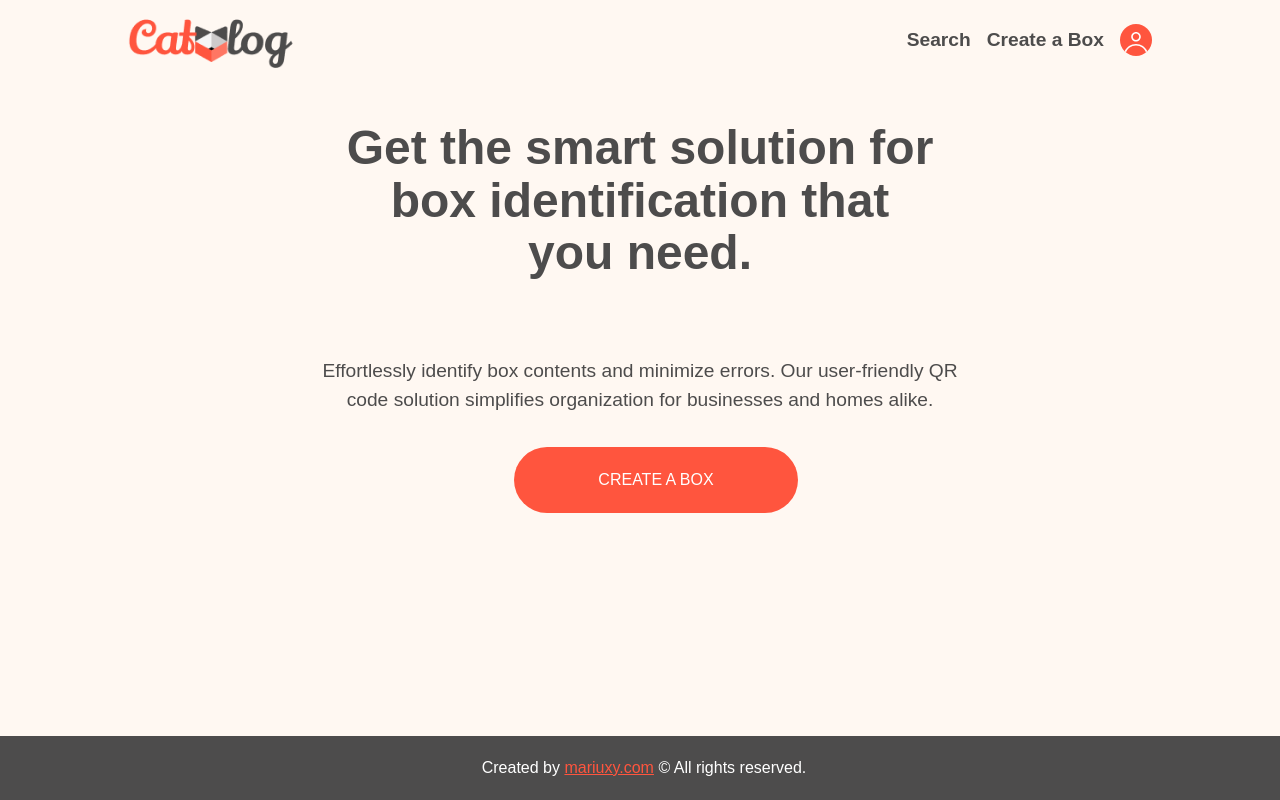
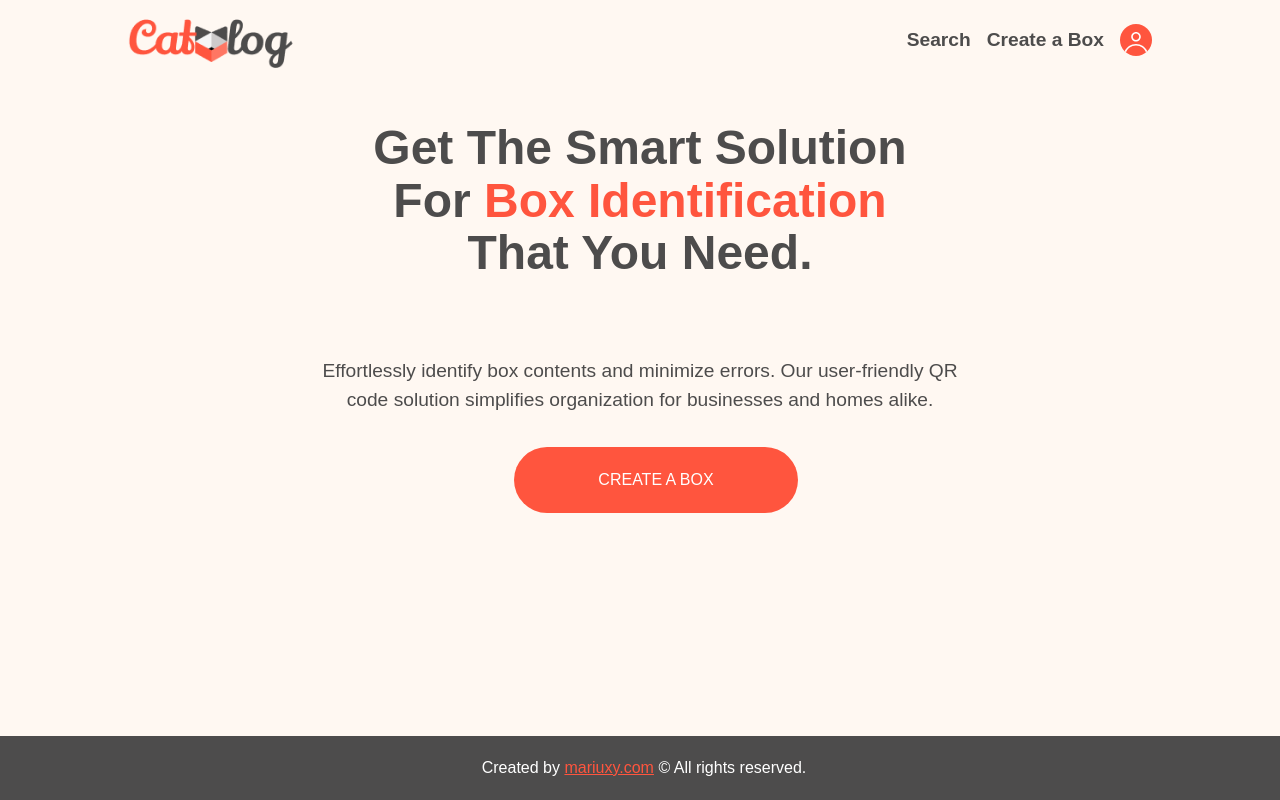
Before and after one commit to cat-a-log/FrontEnd, a React (Vite) app: page / in a window 1280 px wide. Shown: the top 800 px of the page. Built offline with nearby package versions, Linux system fonts and the light colour scheme.

Commit message:
add highlighted text to all titles

```diff
--- a/src/components/Titles/title.css
+++ b/src/components/Titles/title.css
@@ -25,6 +25,12 @@
 
 }
 
+ .highlight-color-titles{
+  color: var(--main-color);
+  font-size: 3rem;
+}
+
+
 @media screen and (max-width: 700px) {
   .content-main {
     flex-direction: column;
--- a/src/components/Titles/titleAddItem.jsx
+++ b/src/components/Titles/titleAddItem.jsx
@@ -1,18 +1,13 @@
-
-import './title.css'
-
+import "./title.css";
 
 function TitleAddItem() {
   return (
-
-
-        <div className="content-text">
-          <h1>
-            Let's add the magic item to Garden Box
-          </h1>
-        </div>
-
-
+    <div className="content-text">
+      <h1>
+        Let's Add The Magic <span className="highlight-color-titles">Item </span>
+        To <span className="highlight-color-titles">Garden Box</span>
+      </h1>
+    </div>
   );
 }
 
--- a/src/components/Titles/titleApp.jsx
+++ b/src/components/Titles/titleApp.jsx
@@ -1,18 +1,14 @@
-
-import './title.css'
-
+import "./title.css";
 
 function TitleApp() {
   return (
-
-
-        <div className="content-text">
-          <h1>
-            Get the smart solution for box identification that you need.
-          </h1>
-        </div>
-
-
+    <div className="content-text">
+      <h1>
+        Get The Smart Solution For
+        <span className="highlight-color-titles"> Box Identification </span> That
+        You Need.
+      </h1>
+    </div>
   );
 }
 
--- a/src/components/Titles/titleBoxDetails.jsx
+++ b/src/components/Titles/titleBoxDetails.jsx
@@ -1,18 +1,13 @@
-
-import './title.css'
-
+import "./title.css";
 
 function TitleBoxDetails() {
   return (
-
-
-        <div className="content-text-1line">
-          <h1>
-            Box Name
-          </h1>
-        </div>
-
-
+    <div className="content-text-1line">
+      <h1>
+        Box
+        <span className="highlight-color-titles"> Name </span>
+      </h1>
+    </div>
   );
 }
 
--- a/src/components/Titles/titleCreateBox.jsx
+++ b/src/components/Titles/titleCreateBox.jsx
@@ -1,18 +1,13 @@
-
-import './title.css'
-
+import "./title.css";
 
 function TitleCreateBox() {
   return (
-
-
-        <div className="content-text">
-          <h1>
-            Everything started with a box.
-          </h1>
-        </div>
-
-
+    <div className="content-text">
+      <h1>
+        Everything Started With A
+        <span className="highlight-color-titles"> Box. </span>
+      </h1>
+    </div>
   );
 }
 
--- a/src/components/Titles/titleHome.jsx
+++ b/src/components/Titles/titleHome.jsx
@@ -1,20 +1,13 @@
-
-import './title.css'
-
+import "./title.css";
 
 function TitleHome() {
   return (
-
-        <div className="content-text">
-          <h1>
-            Get the Easily locate any of your items. Try our Quick search!
-          </h1>
-        </div>
-
-
-
-
-
+    <div className="content-text">
+      <h1>
+        Get the Easily Locate Any Of Your Items. Try our
+        <span className="highlight-color-titles"> Quick Search! </span>
+      </h1>
+    </div>
   );
 }
 
```
Also changed, not shown: src/components/Titles/titleLogin.jsx (+4 -12 lines), src/components/Titles/titleSignup.jsx (+4 -12 lines).
